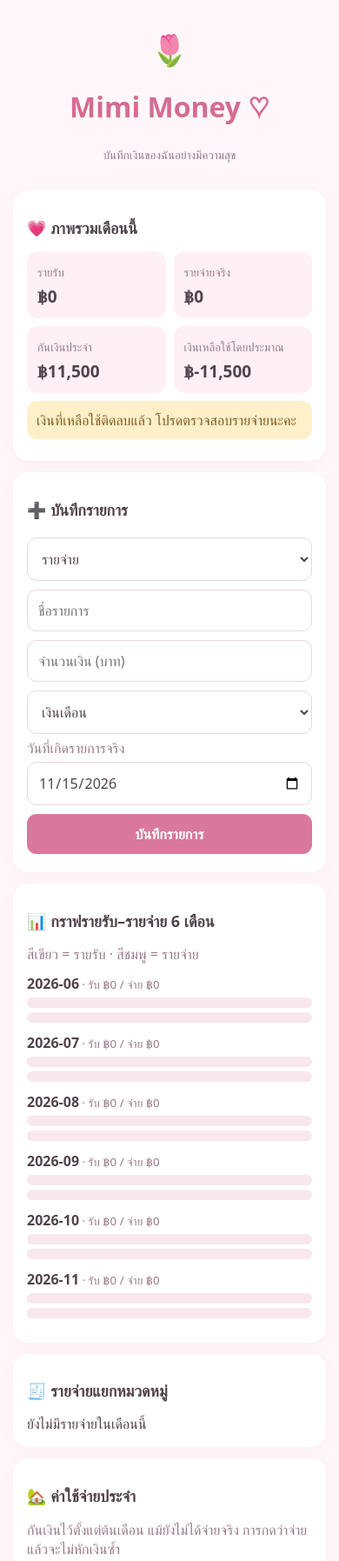
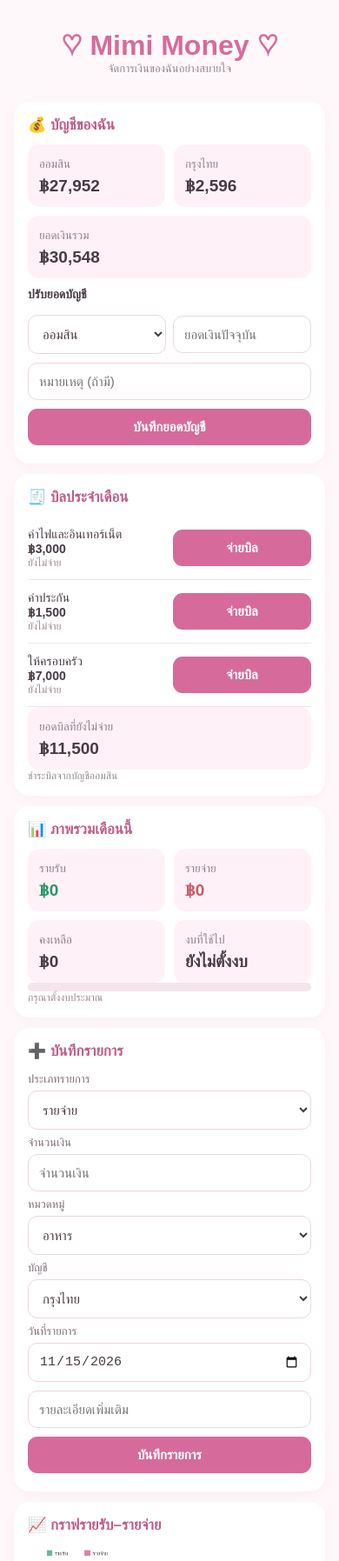
Before and after one commit to kamonwanboonmasai-ctrl/nimi-money, a plain HTML site: page index.html in a window 390 px wide. Shown: the top 1795 px of the page at 87% size. Drawn offline with Linux system fonts and the light colour scheme.

Commit message:
Update mini maoney v2

```diff
--- a/index.html
+++ b/index.html
@@ -8,9 +8,7 @@
 
 <meta charset="UTF-8">
 
-<meta name="viewport" content="width=device-width,initial-scale=1">
-
-<meta name="theme-color" content="#fff0f5">
+<meta name="viewport" content="width=device-width, initial-scale=1.0">
 
 <title>Mimi Money ♡</title>
 
@@ -18,41 +16,53 @@
 
 *{box-sizing:border-box}
 
-body{margin:0;padding:15px;background:#fff7fa;color:#51434b;font-family:system-ui,sans-serif;max-width:700px;margin:auto}
+body{margin:0;background:#fff8fb;color:#493b46;font-family:Arial,sans-serif;padding:16px}
 
 header{text-align:center;padding:18px}
 
-h1{color:#d66b91}
+h1{color:#d66b9b;margin:0}
 
-h2{font-size:18px}
+.sub{color:#9b8291;font-size:13px}
 
-.card{background:white;border-radius:18px;padding:16px;margin:13px 0;box-shadow:0 3px 15px #e9cbd633}
+.card{background:white;border-radius:18px;padding:16px;margin:12px 0;box-shadow:0 3px 14px #e9cbd833}
 
-.grid{display:grid;grid-template-columns:1fr 1fr;gap:9px}
+h2{font-size:17px;margin:0 0 12px;color:#bd5e8b}
 
-.stat{background:#fff0f5;padding:12px;border-radius:13px}
+h3{font-size:14px;margin:10px 0}
 
-.stat small{color:#987b89}
+.grid{display:grid;grid-template-columns:1fr 1fr;gap:10px}
 
-.stat strong{display:block;font-size:19px;margin-top:5px}
+.stat{background:#fff1f7;padding:13px;border-radius:13px}
 
-input,select,button{width:100%;padding:12px;border-radius:11px;border:1px solid #ead6df;font:inherit;margin:5px 0;background:white;color:#51434b}
+.stat small{color:#977e8d}
 
-button{background:#d9789b;color:white;border:0;font-weight:bold}
+.stat strong{display:block;font-size:19px;margin-top:6px}
 
-button.secondary{background:#fbe5ed;color:#99516e}
+input,select,button{width:100%;padding:12px;border-radius:11px;border:1px solid #ead8e2;background:white;font-size:15px;margin:5px 0;color:#493b46}
 
-.item{padding:11px 0;border-bottom:1px solid #f2e5eb;display:flex;justify-content:space-between;align-items:center;gap:8px}
+button{background:#d66b9b;color:white;border:0;font-weight:bold}
 
-small,.muted{color:#987b89}
+button.secondary{background:#f8e6ef;color:#a94e79}
 
-.notice{padding:11px;border-radius:12px;background:#fff0c9;color:#805c20;margin:9px 0}
+button.danger{background:#bd6570}
 
-.bar{height:12px;background:#f8e8ee;border-radius:20px;overflow:hidden;margin:5px 0}
+label{font-size:13px;color:#806b78}
 
-.fill{height:100%;background:#df8eac}
+.row{display:flex;gap:8px;align-items:center}
 
-.tiny{width:auto;padding:7px 10px;font-size:12px}
+.row>*{flex:1;min-width:0}
+
+.item{border-bottom:1px solid #f1e5eb;padding:10px 0;font-size:14px}
+
+.muted{font-size:12px;color:#9b8793}
+
+.good{color:#29966a}.bad{color:#c65c69}
+
+.bar{height:10px;background:#f4e5ed;border-radius:10px;overflow:hidden}
+
+.bar span{display:block;height:100%;background:#dc83aa}
+
+canvas{width:100%;max-height:220px}
 
 </style>
 
@@ -62,31 +72,77 @@ small,.muted{color:#987b89}
 
 <header>
 
-<div style="font-size:35px">🌷</div>
+<h1>♡ Mimi Money ♡</h1>
 
-<h1>Mimi Money ♡</h1>
-
-<small>บันทึกเงินของฉันอย่างมีความสุข</small>
+<div class="sub">จัดการเงินของฉันอย่างสบายใจ</div>
 
 </header>
 
 <div class="card">
 
-<h2>💗 ภาพรวมเดือนนี้</h2>
+<h2>💰 บัญชีของฉัน</h2>
 
 <div class="grid">
 
-<div class="stat"><small>รายรับ</small><strong id="income">฿0</strong></div>
+<div class="stat"><small>ออมสิน</small><strong id="gsb">฿0</strong></div>
 
-<div class="stat"><small>รายจ่ายจริง</small><strong id="expense">฿0</strong></div>
-
-<div class="stat"><small>กันเงินประจำ</small><strong id="reserved">฿0</strong></div>
-
-<div class="stat"><small>เงินเหลือใช้โดยประมาณ</small><strong id="available">฿0</strong></div>
+<div class="stat"><small>กรุงไทย</small><strong id="ktb">฿0</strong></div>
 
 </div>
 
-<div id="alert"></div>
+<div class="stat" style="margin-top:10px">
+
+<small>ยอดเงินรวม</small><strong id="total">฿0</strong>
+
+</div>
+
+<h3>ปรับยอดบัญชี</h3>
+
+<div class="row">
+
+<select id="account"><option value="gsb">ออมสิน</option><option value="ktb">กรุงไทย</option></select>
+
+<input id="newBalance" type="number" placeholder="ยอดเงินปัจจุบัน">
+
+</div>
+
+<input id="accountNote" placeholder="หมายเหตุ (ถ้ามี)">
+
+<button onclick="changeAccount()">บันทึกยอดบัญชี</button>
+
+</div>
+
+<div class="card">
+
+<h2>🧾 บิลประจำเดือน</h2>
+
+<div id="billList"></div>
+
+<div class="stat"><small>ยอดบิลที่ยังไม่จ่าย</small><strong id="billSummary">฿0</strong></div>
+
+<div class="muted">ชำระบิลจากบัญชีออมสิน</div>
+
+</div>
+
+<div class="card">
+
+<h2>📊 ภาพรวมเดือนนี้</h2>
+
+<div class="grid">
+
+<div class="stat"><small>รายรับ</small><strong class="good" id="income">฿0</strong></div>
+
+<div class="stat"><small>รายจ่าย</small><strong class="bad" id="expense">฿0</strong></div>
+
+<div class="stat"><small>คงเหลือ</small><strong id="balance">฿0</strong></div>
+
+<div class="stat"><small>งบที่ใช้ไป</small><strong id="budgetPercent">0%</strong></div>
+
+</div>
+
+<div class="bar"><span id="budgetBar" style="width:0%"></span></div>
+
+<div id="budgetAlert" class="muted"></div>
 
 </div>
 
@@ -94,47 +150,31 @@ small,.muted{color:#987b89}
 
 <h2>➕ บันทึกรายการ</h2>
 
-<select id="type">
+<label>ประเภทรายการ</label>
 
-<option value="expense">รายจ่าย</option>
+<select id="type"><option value="expense">รายจ่าย</option><option value="income">รายรับ</option></select>
 
-<option value="income">รายรับ</option>
+<label>จำนวนเงิน</label>
+
+<input id="amount" type="number" placeholder="จำนวนเงิน">
+
+<label>หมวดหมู่</label>
+
+<select id="category">
+
+<option>อาหาร</option><option>เดินทาง</option><option>ของใช้</option><option>ครอบครัว</option><option>สุขภาพ</option><option>บันเทิง</option><option>เงินเดือน</option><option>OT</option><option>อื่น ๆ</option>
 
 </select>
 
-<input id="name" placeholder="ชื่อรายการ">
+<label>บัญชี</label>
 
-<input id="amount" type="number" min="0" placeholder="จำนวนเงิน (บาท)">
+<select id="entryAccount"><option value="ktb">กรุงไทย</option><option value="gsb">ออมสิน</option></select>
 
-<select id="category">
-
-<option>เงินเดือน</option>
-
-<option>OT</option>
-
-<option>อาหาร</option>
-
-<option>เดินทาง</option>
-
-<option>ครอบครัว</option>
-
-<option>ประกัน</option>
-
-<option>ลงทุน</option>
-
-<option>ค่าน้ำค่าไฟ/อินเทอร์เน็ต</option>
-
-<option>ของใช้ส่วนตัว</option>
-
-<option>สุขภาพ</option>
-
-<option>อื่น ๆ</option>
-
-</select>
-
-<label class="muted">วันที่เกิดรายการจริง</label>
+<label>วันที่รายการ</label>
 
 <input id="date" type="date">
+
+<input id="note" placeholder="รายละเอียดเพิ่มเติม">
 
 <button onclick="add()">บันทึกรายการ</button>
 
@@ -142,17 +182,15 @@ small,.muted{color:#987b89}
 
 <div class="card">
 
-<h2>📊 กราฟรายรับ–รายจ่าย 6 เดือน</h2>
+<h2>📈 กราฟรายรับ–รายจ่าย</h2>
 
-<div class="muted">สีเขียว = รายรับ · สีชมพู = รายจ่าย</div>
-
-<div id="chart"></div>
+<canvas id="chart" width="600" height="240"></canvas>
 
 </div>
 
 <div class="card">
 
-<h2>🧾 รายจ่ายแยกหมวดหมู่</h2>
+<h2>🧁 สรุปค่าใช้จ่ายตามหมวด</h2>
 
 <div id="categories"></div>
 
@@ -160,51 +198,15 @@ small,.muted{color:#987b89}
 
 <div class="card">
 
-<h2>🏡 ค่าใช้จ่ายประจำ</h2>
-
-<p class="muted">กันเงินไว้ตั้งแต่ต้นเดือน แม้ยังไม่ได้จ่ายจริง การกดว่าจ่ายแล้วจะไม่หักเงินซ้ำ</p>
-
-<div id="fixed"></div>
-
-</div>
-
-<div class="card">
-
 <h2>🌱 เงินออมและเงินลงทุน</h2>
 
-<div class="grid">
+<input id="fundName" placeholder="ชื่อเงินออม / การลงทุน">
 
-<div class="stat"><small>เงินออมตั้งต้น</small><strong>฿27,000</strong></div>
+<input id="fundAmount" type="number" placeholder="จำนวนเงิน">
 
-<div class="stat"><small>เงินออมสุทธิ</small><strong id="savingTotal">฿0</strong></div>
+<button onclick="addFund()">เพิ่มรายการ</button>
 
-<div class="stat"><small>เงินลงทุนสุทธิ</small><strong id="investTotal">฿0</strong></div>
-
-<div class="stat"><small>ออมและลงทุนรวม</small><strong id="wealthTotal">฿27,000</strong></div>
-
-</div>
-
-<select id="fundType">
-
-<option value="saving">ออมเงิน</option>
-
-<option value="investment">ลงทุน</option>
-
-</select>
-
-<select id="fundAction">
-
-<option value="add">เพิ่มเงิน</option>
-
-<option value="withdraw">ถอนเงิน</option>
-
-</select>
-
-<input id="fundAmount" type="number" min="0" placeholder="จำนวนเงิน">
-
-<input id="fundNote" placeholder="หมายเหตุ">
-
-<button onclick="addFund()">บันทึกเงินออม/ลงทุน</button>
+<div id="fundList"></div>
 
 </div>
 
@@ -212,19 +214,17 @@ small,.muted{color:#987b89}
 
 <h2>🎯 งบประมาณรายเดือน</h2>
 
-<input id="budget" type="number" placeholder="งบรายเดือน">
+<input id="budgetInput" type="number" placeholder="กำหนดงบรายจ่าย">
 
-<button class="secondary" onclick="saveBudget()">บันทึกงบประมาณ</button>
-
-<p id="budgetStatus"></p>
+<button onclick="saveBudget()">บันทึกงบประมาณ</button>
 
 </div>
 
 <div class="card">
 
-<h2>🔎 วันที่ยังไม่มีรายการรายจ่าย</h2>
+<h2>📅 วันที่ยังไม่มีรายการ</h2>
 
-<p class="muted">ตรวจสอบวันที่อาจลืมบันทึก</p>
+<div class="muted">ตรวจสอบวันที่ที่อาจลืมบันทึก</div>
 
 <div id="missing"></div>
 
@@ -232,13 +232,15 @@ small,.muted{color:#987b89}
 
 <div class="card">
 
-<h2>📒 รายการย้อนหลัง</h2>
+<h2>📝 ประวัติรายการ</h2>
 
 <div id="history"></div>
 
-<button class="secondary" onclick="exportData()">ส่งออกข้อมูลสำรอง</button>
+</div>
 
-</div>
+</body>
+
+</html>
 
 <script>
 
@@ -246,359 +248,281 @@ const key='mimi-money-data';
 
 let data=JSON.parse(localStorage.getItem(key)||'{"items":[],"budget":0}');
 
+if(!Array.isArray(data.items))data.items=[];
+
 if(!Array.isArray(data.funds))data.funds=[];
 
-if(!data.paid)data.paid={};
+if(!data.accounts)data.accounts={};
 
-const fixed=[
+if(typeof data.accounts.gsb!=='number')data.accounts.gsb=27952;
 
-['ค่าประกัน',1500],
+if(typeof data.accounts.ktb!=='number')data.accounts.ktb=2596;
 
-['ให้ครอบครัว',7000],
+if(!data.billStatus)data.billStatus={};
 
-['ค่าไฟและอินเทอร์เน็ต',3000]
+const bills=[['ค่าไฟและอินเทอร์เน็ต',3000],['ค่าประกัน',1500],['ให้ครอบครัว',7000]];
 
-];
+const money=n=>'฿'+Number(n||0).toLocaleString('th-TH',{maximumFractionDigits:2});
 
-const openingSavings=27000;
+const today=()=>new Date().toISOString().slice(0,10);
 
-const pad=n=>String(n).padStart(2,'0');
+const month=()=>today().slice(0,7);
 
-function today(){
+const save=()=>localStorage.setItem(key,JSON.stringify(data));
 
- const d=new Date();
+document.getElementById('date').value=today();
 
- return d.getFullYear()+'-'+pad(d.getMonth()+1)+'-'+pad(d.getDate());
+function changeAccount(){
+
+ const a=document.getElementById('account').value;
+
+ const v=Number(document.getElementById('newBalance').value);
+
+ if(!Number.isFinite(v)||v<0){alert('กรุณากรอกยอดเงินให้ถูกต้อง');return}
+
+ data.accounts[a]=v;save();render();
+
+ document.getElementById('newBalance').value='';
+
+ alert('บันทึกยอดบัญชีแล้ว');
 
 }
 
-function month(d=new Date()){
+function billKey(i){return month()+'-'+i}
 
- return d.getFullYear()+'-'+pad(d.getMonth()+1);
+function payBill(i){
 
-}
+ const k=billKey(i);
 
-document.getElementById('date').value=today();
+ if(data.billStatus[k]){alert('บิลนี้จ่ายแล้ว');return}
 
-document.getElementById('budget').value=data.budget||'';
+ if(data.accounts.gsb<bills[i][1]){alert('ยอดเงินออมสินไม่เพียงพอ');return}
 
-function money(n){
+ if(!confirm('ยืนยันจ่าย'+bills[i][0]+' '+money(bills[i][1])+' จากออมสิน?'))return;
 
- return '฿'+Number(n||0).toLocaleString('th-TH');
+ data.accounts.gsb-=bills[i][1];
 
-}
+ data.billStatus[k]=true;
 
-function save(){
-
- localStorage.setItem(key,JSON.stringify(data));
-
- render();
+ save();render();
 
 }
 
 function add(){
 
- const name=document.getElementById('name').value.trim();
+ const type=document.getElementById('type').value;
 
  const amount=Number(document.getElementById('amount').value);
 
+ const account=document.getElementById('entryAccount').value;
+
  const date=document.getElementById('date').value;
 
- if(!name||amount<=0||!date){
+ if(!amount||amount<=0||!date){alert('กรุณากรอกจำนวนเงินและวันที่');return}
 
-  alert('กรอกชื่อ จำนวนเงิน และวันที่ก่อนนะคะ');
+ if(type==='expense'&&data.accounts[account]<amount){alert('ยอดเงินในบัญชีไม่เพียงพอ');return}
 
-  return;
+ const item={
+
+  id:Date.now(),type,amount,account,date,
+
+  category:document.getElementById('category').value,
+
+  note:document.getElementById('note').value
+
+ };
+
+ data.items.push(item);
+
+ data.accounts[account]+=type==='income'?amount:-amount;
+
+ save();render();
+
+ document.getElementById('amount').value='';
+
+ document.getElementById('note').value='';
+
+ alert('บันทึกรายการแล้ว');
+
+}
+
+function removeItem(id){
+
+ const i=data.items.findIndex(x=>x.id===id);
+
+ if(i<0)return;
+
+ if(!confirm('ต้องการลบรายการนี้ใช่ไหม?'))return;
+
+ const x=data.items[i];
+
+ if(x.account&&data.accounts[x.account]!==undefined){
+
+  data.accounts[x.account]+=x.type==='income'?-x.amount:x.amount;
 
  }
 
- data.items.unshift({
+ data.items.splice(i,1);save();render();
 
-  name:name,
+}
 
-  amount:amount,
+function addFund(){
 
-  type:document.getElementById('type').value,
+ const name=document.getElementById('fundName').value.trim();
 
-  category:document.getElementById('category').value,
+ const amount=Number(document.getElementById('fundAmount').value);
 
-  date:date
+ if(!name||!amount||amount<=0){alert('กรอกชื่อและจำนวนเงิน');return}
 
- });
+ data.funds.push({id:Date.now(),name,amount});
 
- document.getElementById('name').value='';
+ save();render();
 
- document.getElementById('amount').value='';
+ document.getElementById('fundName').value='';
 
- save();
+ document.getElementById('fundAmount').value='';
 
 }
 
 function saveBudget(){
 
- data.budget=Number(document.getElementById('budget').value)||0;
+ const v=Number(document.getElementById('budgetInput').value);
 
- save();
+ if(!v||v<=0){alert('กรุณากำหนดงบประมาณ');return}
 
-}
-
-function addFund(){
-
- const amount=Number(document.getElementById('fundAmount').value);
-
- if(amount<=0){
-
-  alert('ใส่จำนวนเงินก่อนนะคะ');
-
-  return;
-
- }
-
- data.funds.unshift({
-
-  type:document.getElementById('fundType').value,
-
-  action:document.getElementById('fundAction').value,
-
-  amount:amount,
-
-  note:document.getElementById('fundNote').value,
-
-  date:today()
-
- });
-
- document.getElementById('fundAmount').value='';
-
- document.getElementById('fundNote').value='';
-
- save();
-
-}
-
-function togglePaid(i){
-
- const id=month()+'-'+i;
-
- data.paid[id]=!data.paid[id];
-
- save();
-
-}
-
-function removeItem(i){
-
- if(confirm('ต้องการลบรายการนี้ไหม?')){
-
-  data.items.splice(i,1);
-
-  save();
-
- }
+ data.budget=v;save();render();alert('บันทึกงบประมาณแล้ว');
 
 }
 
 function render(){
 
- const m=month();
+ document.getElementById('gsb').textContent=money(data.accounts.gsb);
 
- const items=data.items.filter(x=>(x.date||'').startsWith(m));
+ document.getElementById('ktb').textContent=money(data.accounts.ktb);
 
- const income=items.filter(x=>x.type==='income')
+ document.getElementById('total').textContent=money(data.accounts.gsb+data.accounts.ktb);
 
-  .reduce((s,x)=>s+x.amount,0);
+ let unpaid=0;
 
- const expenses=items.filter(x=>x.type==='expense')
+ document.getElementById('billList').innerHTML=bills.map((b,i)=>{
 
-  .reduce((s,x)=>s+x.amount,0);
+  const paid=!!data.billStatus[billKey(i)];
 
- const reserved=fixed.reduce((s,x)=>s+x[1],0);
+  if(!paid)unpaid+=b[1];
 
- // กันเงินประจำก่อน แล้วหักเฉพาะรายจ่ายอื่น
-
- const fixedNames=['ครอบครัว','ประกัน','ค่าน้ำค่าไฟ/อินเทอร์เน็ต'];
-
- const variableExpenses=items
-
-  .filter(x=>x.type==='expense'&&!fixedNames.includes(x.category))
-
-  .reduce((s,x)=>s+x.amount,0);
-
- const available=income-reserved-variableExpenses;
-
- document.getElementById('income').textContent=money(income);
-
- document.getElementById('expense').textContent=money(expenses);
-
- document.getElementById('reserved').textContent=money(reserved);
-
- document.getElementById('available').textContent=money(available);
-
- let alertBox='';
-
- if(available<0){
-
-  alertBox='<div class="notice">เงินที่เหลือใช้ติดลบแล้ว โปรดตรวจสอบรายจ่ายนะคะ</div>';
-
- }
-
- if(data.budget>0){
-
-  const pct=expenses/data.budget*100;
-
-  alertBox+='<div class="notice">'+
-
-   (pct>=100?'เกินงบแล้วค่ะ!':pct>=90?'ระวัง! ใช้งบเกิน 90% แล้ว':pct>=70?'แจ้งเตือน: ใช้งบถึง 70% แล้ว':'ยังอยู่ในงบค่ะ 💗')+
-
-   ' ('+pct.toFixed(0)+'%)</div>';
-
-  document.getElementById('budgetStatus').textContent=
-
-   'ใช้ไป '+money(expenses)+' จาก '+money(data.budget)+
-
-   ' · เหลือ '+money(data.budget-expenses);
-
- }
-
- document.getElementById('alert').innerHTML=alertBox;
-
- document.getElementById('fixed').innerHTML=fixed.map((x,i)=>{
-
-  const paid=!!data.paid[m+'-'+i];
-
-  return '<div class="item"><div><strong>'+x[0]+'</strong><br><small>'+
-
-   money(x[1])+' · '+(paid?'จ่ายแล้ว':'ยังไม่จ่าย')+
-
-   '</small></div><button class="tiny '+(paid?'secondary':'')+
-
-   '" onclick="togglePaid('+i+')">'+(paid?'ยกเลิก':'จ่ายแล้ว')+
-
-   '</button></div>';
+  return `<div class="item"><div class="row"><div>${b[0]}<br><b>${money(b[1])}</b><div class="muted">${paid?'จ่ายแล้ว':'ยังไม่จ่าย'}</div></div><div><button class="${paid?'secondary':''}" onclick="payBill(${i})" ${paid?'disabled':''}>${paid?'เรียบร้อย':'จ่ายบิล'}</button></div></div></div>`;
 
  }).join('');
 
+ document.getElementById('billSummary').textContent=money(unpaid);
+
+ const now=month();
+
+ const items=data.items.filter(x=>x.date&&x.date.slice(0,7)===now);
+
+ const inc=items.filter(x=>x.type==='income').reduce((s,x)=>s+x.amount,0);
+
+ const exp=items.filter(x=>x.type==='expense').reduce((s,x)=>s+x.amount,0);
+
+ const percent=data.budget?exp/data.budget*100:0;
+
+ document.getElementById('income').textContent=money(inc);
+
+ document.getElementById('expense').textContent=money(exp);
+
+ document.getElementById('balance').textContent=money(inc-exp);
+
+ document.getElementById('budgetPercent').textContent=data.budget?percent.toFixed(0)+'%':'ยังไม่ตั้งงบ';
+
+ document.getElementById('budgetBar').style.width=Math.min(percent,100)+'%';
+
+ document.getElementById('budgetAlert').textContent=!data.budget?'กรุณาตั้งงบประมาณ':percent>=100?'⚠️ ใช้งบครบหรือเกินแล้ว':percent>=90?'⚠️ ใช้งบเกิน 90% แล้ว':percent>=70?'ใกล้ถึงงบแล้ว ใช้ไป '+percent.toFixed(0)+'%':'ใช้งบไป '+percent.toFixed(0)+'%';
+
  const cats={};
 
- items.filter(x=>x.type==='expense').forEach(x=>{
+ items.filter(x=>x.type==='expense').forEach(x=>cats[x.category]=(cats[x.category]||0)+x.amount);
 
-  cats[x.category]=(cats[x.category]||0)+x.amount;
+ document.getElementById('categories').innerHTML=Object.entries(cats).map(([k,v])=>`<div class="item">${k} <b style="float:right">${money(v)}</b></div>`).join('')||'<div class="muted">ยังไม่มีรายจ่าย</div>';
 
- });
+ document.getElementById('fundList').innerHTML=data.funds.map(x=>`<div class="item">${x.name} <b style="float:right">${money(x.amount)}</b></div>`).join('')||'<div class="muted">ยังไม่มีรายการ</div>';
 
- const catRows=Object.entries(cats).sort((a,b)=>b[1]-a[1]);
+ document.getElementById('history').innerHTML=[...data.items].sort((a,b)=>b.date.localeCompare(a.date)).map(x=>`<div class="item"><div class="row"><div>${x.date} · ${x.category}<div class="muted">${x.note||''} · ${x.account==='gsb'?'ออมสิน':'กรุงไทย'}</div></div><div style="text-align:right">${x.type==='income'?'<span class="good">+':'<span class="bad">-'}${money(x.amount)}</span><button class="danger" onclick="removeItem(${x.id})">ลบ</button></div></div></div>`).join('')||'<div class="muted">ยังไม่มีรายการ</div>';
 
- const maxCat=Math.max(1,...catRows.map(x=>x[1]));
+ const days=new Date(new Date().getFullYear(),new Date().getMonth()+1,0).getDate();
 
- document.getElementById('categories').innerHTML=catRows.length?
-
-  catRows.map(([name,value])=>
-
-   '<div>'+name+' · '+money(value)+
-
-   '<div class="bar"><div class="fill" style="width:'+
-
-   (value/maxCat*100)+'%"></div></div></div>'
-
-  ).join(''):'ยังไม่มีรายจ่ายในเดือนนี้';
-
- let chart='';
-
- for(let j=5;j>=0;j--){
-
-  const d=new Date();
-
-  d.setDate(1);
-
-  d.setMonth(d.getMonth()-j);
-
-  const mk=month(d);
-
-  const arr=data.items.filter(x=>(x.date||'').startsWith(mk));
-
-  const a=arr.filter(x=>x.type==='income').reduce((s,x)=>s+x.amount,0);
-
-  const b=arr.filter(x=>x.type==='expense').reduce((s,x)=>s+x.amount,0);
-
-  const max=Math.max(1,a,b);
-
-  chart+='<div style="margin:12px 0"><strong>'+mk+
-
-   '</strong><small> · รับ '+money(a)+' / จ่าย '+money(b)+
-
-   '</small><div class="bar"><div style="height:100%;background:#8bc9aa;width:'+
-
-   (a/max*100)+'%"></div></div><div class="bar"><div style="height:100%;background:#df8eac;width:'+
-
-   (b/max*100)+'%"></div></div></div>';
-
- }
-
- document.getElementById('chart').innerHTML=chart;
-
- const recorded=new Set(items.filter(x=>x.type==='expense').map(x=>x.date));
+ const recorded=new Set(items.map(x=>x.date));
 
  const missing=[];
 
  for(let d=1;d<=new Date().getDate();d++){
 
-  const date=m+'-'+pad(d);
+  const date=now+'-'+String(d).padStart(2,'0');
 
   if(!recorded.has(date))missing.push(date);
 
  }
 
- document.getElementById('missing').innerHTML=missing.length?
+ document.getElementById('missing').innerHTML=missing.length?missing.map(d=>`<div class="item">${d}</div>`).join(''):'<div class="muted">มีรายการบันทึกครบทุกวันแล้ว</div>';
 
-  '<div class="notice">พบ '+missing.length+' วันที่ยังไม่มีรายการรายจ่าย</div>'+
+ document.getElementById('budgetInput').value=data.budget||'';
 
-  missing.join(' · '):
-
-  'มีรายการรายจ่ายทุกวันจนถึงวันนี้ค่ะ (โปรดตรวจสอบอีกครั้ง)';
-
- const saving=data.funds.filter(x=>x.type==='saving')
-
-  .reduce((s,x)=>s+(x.action==='add'?x.amount:-x.amount),0);
-
- const invest=data.funds.filter(x=>x.type==='investment')
-
-  .reduce((s,x)=>s+(x.action==='add'?x.amount:-x.amount),0);
-
- document.getElementById('savingTotal').textContent=money(saving);
-
- document.getElementById('investTotal').textContent=money(invest);
-
- document.getElementById('wealthTotal').textContent=money(openingSavings+saving+invest);
-
- document.getElementById('history').innerHTML=data.items.length?
-
-  data.items.map((x,i)=>
-
-   '<div class="item"><div>'+x.name+'<br><small>'+x.date+
-
-   ' · '+x.category+'</small></div><div>'+
-
-   (x.type==='income'?'+':'−')+money(x.amount)+
-
-   '<br><button class="secondary tiny" onclick="removeItem('+i+')">ลบ</button></div></div>'
-
-  ).join(''):'ยังไม่มีรายการค่ะ';
+ drawChart();
 
 }
 
-function exportData(){
+function drawChart(){
 
- const blob=new Blob([JSON.stringify(data,null,2)],{type:'application/json'});
+ const c=document.getElementById('chart'),ctx=c.getContext('2d');
 
- const a=document.createElement('a');
+ ctx.clearRect(0,0,c.width,c.height);
 
- a.href=URL.createObjectURL(blob);
+ const labels=[];
 
- a.download='mimi-money-backup.json';
+ for(let i=5;i>=0;i--){
 
- a.click();
+  const d=new Date();d.setDate(1);d.setMonth(d.getMonth()-i);
 
- URL.revokeObjectURL(a.href);
+  labels.push(d.toISOString().slice(0,7));
+
+ }
+
+ const vals=labels.map(m=>{
+
+  const a=data.items.filter(x=>x.date&&x.date.slice(0,7)===m);
+
+  return {
+
+   income:a.filter(x=>x.type==='income').reduce((s,x)=>s+x.amount,0),
+
+   expense:a.filter(x=>x.type==='expense').reduce((s,x)=>s+x.amount,0)
+
+  };
+
+ });
+
+ const max=Math.max(1,...vals.flatMap(x=>[x.income,x.expense]));
+
+ labels.forEach((m,i)=>{
+
+  const x=45+i*92;
+
+  const h1=vals[i].income/max*160,h2=vals[i].expense/max*160;
+
+  ctx.fillStyle='#69b99b';ctx.fillRect(x,190-h1,24,h1);
+
+  ctx.fillStyle='#dc83aa';ctx.fillRect(x+28,190-h2,24,h2);
+
+  ctx.fillStyle='#6e5b68';ctx.font='12px Arial';ctx.fillText(m.slice(5),x,215);
+
+ });
+
+ ctx.fillStyle='#69b99b';ctx.fillRect(40,12,12,12);
+
+ ctx.fillStyle='#493b46';ctx.fillText('รายรับ',57,23);
+
+ ctx.fillStyle='#dc83aa';ctx.fillRect(120,12,12,12);
+
+ ctx.fillStyle='#493b46';ctx.fillText('รายจ่าย',137,23);
 
 }
 
```
